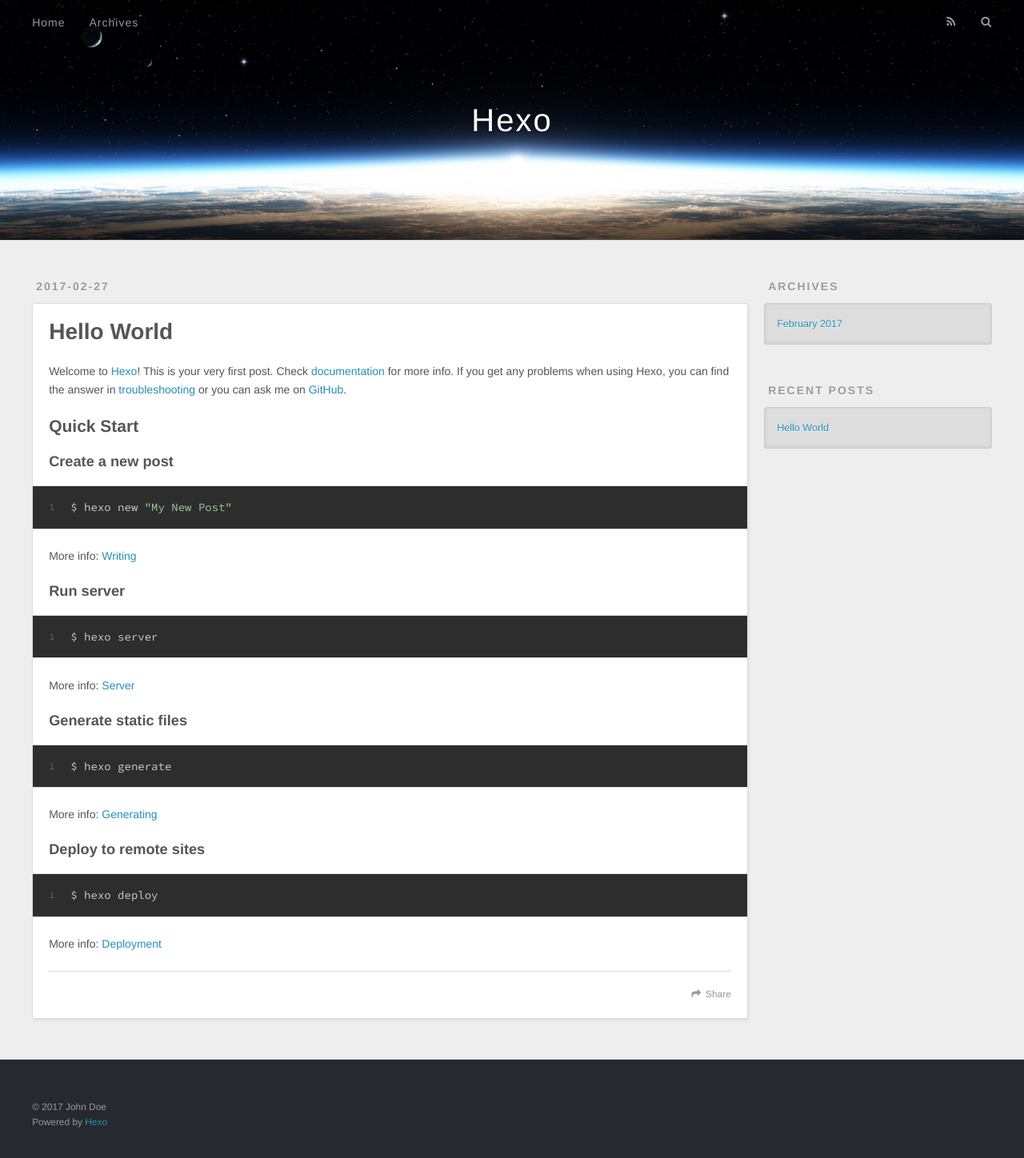
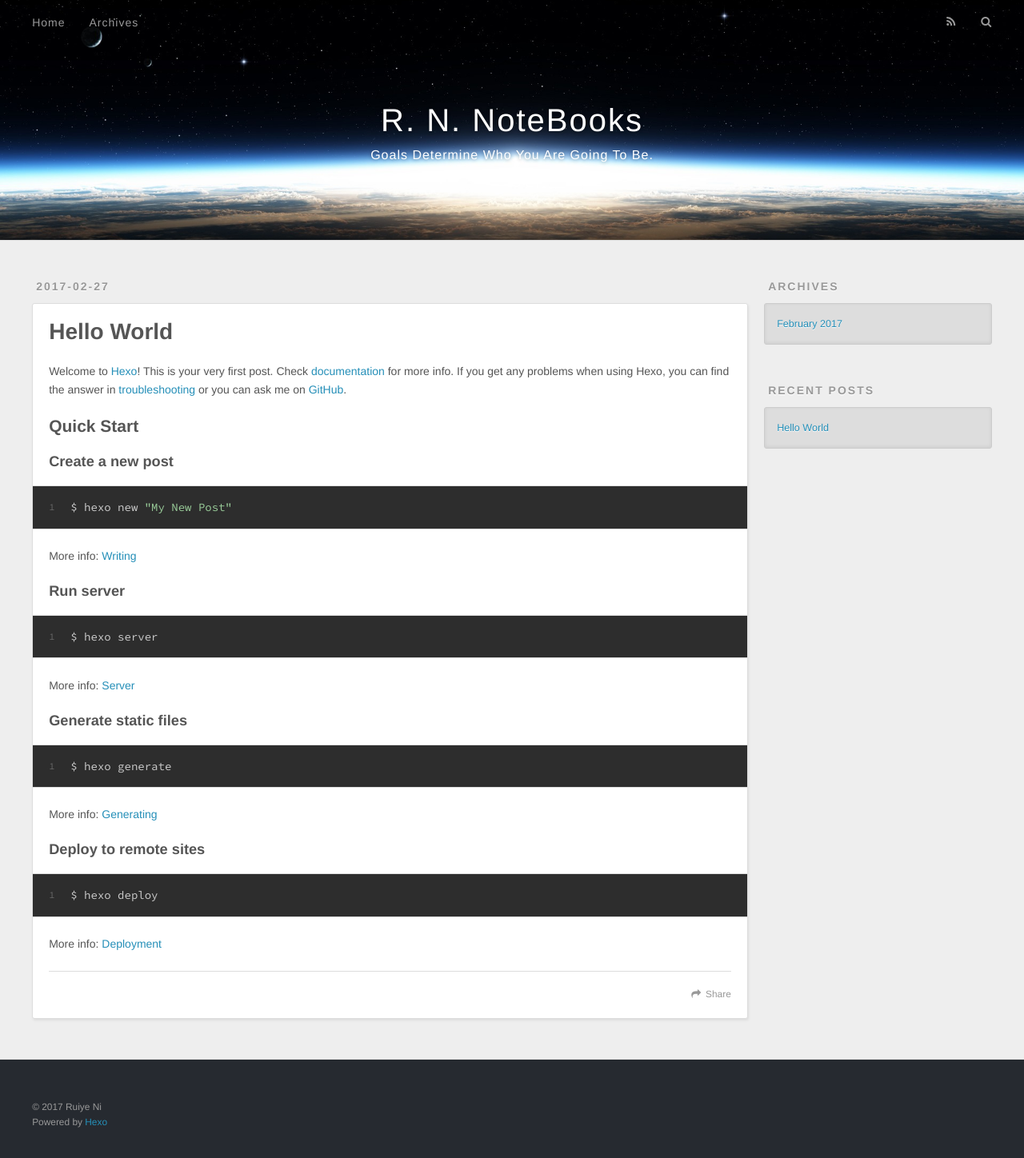
Before and after one commit to RuiyeNi/RuiyeNi.github.io, a plain HTML site: page index.html in a window 1280 px wide. Shown: the whole page at 80% size. Drawn offline with nearby package versions, Linux system fonts and the light colour scheme.

Commit message:
Site updated: 2017-02-27 16:32:29

```diff
--- a/index.html
+++ b/index.html
@@ -3,16 +3,16 @@
 <head>
   <meta charset="utf-8">
 
-  <title>Hexo</title>
+  <title>R. N. NoteBooks</title>
   <meta name="viewport" content="width=device-width, initial-scale=1, maximum-scale=1">
   <meta property="og:type" content="website">
-<meta property="og:title" content="Hexo">
+<meta property="og:title" content="R. N. NoteBooks">
 <meta property="og:url" content="http://yoursite.com/index.html">
-<meta property="og:site_name" content="Hexo">
+<meta property="og:site_name" content="R. N. NoteBooks">
 <meta name="twitter:card" content="summary">
-<meta name="twitter:title" content="Hexo">
+<meta name="twitter:title" content="R. N. NoteBooks">
 
-    <link rel="alternate" href="/atom.xml" title="Hexo" type="application/atom+xml">
+    <link rel="alternate" href="/atom.xml" title="R. N. NoteBooks" type="application/atom+xml">
 
 
     <link rel="icon" href="/favicon.png">
@@ -33,8 +33,12 @@
   <div id="header-outer" class="outer">
     <div id="header-title" class="inner">
       <h1 id="logo-wrap">
-        <a href="/" id="logo">Hexo</a>
+        <a href="/" id="logo">R. N. NoteBooks</a>
       </h1>
+
+        <h2 id="subtitle-wrap">
+          <a href="/" id="subtitle">Goals Determine Who You Are Going To Be.</a>
+        </h2>
 
     </div>
     <div id="header-inner" class="inner">
@@ -96,7 +100,7 @@
 
     </div>
     <footer class="article-footer">
-      <a data-url="http://yoursite.com/2017/02/27/hello-world/" data-id="cizoltzag0000cmstgju2sbft" class="article-share-link">Share</a>
+      <a data-url="http://yoursite.com/2017/02/27/hello-world/" data-id="cizomecfn0000j1st7ev31dtu" class="article-share-link">Share</a>
 
 
     </footer>
@@ -151,7 +155,7 @@
 
   <div class="outer">
     <div id="footer-info" class="inner">
-      &copy; 2017 John Doe<br>
+      &copy; 2017 Ruiye Ni<br>
       Powered by <a href="http://hexo.io/" target="_blank">Hexo</a>
     </div>
   </div>
```
Also changed, not shown: 2017/02/27/hello-world/index.html (+10 -6 lines), archives/2017/02/index.html (+11 -7 lines), archives/2017/index.html (+11 -7 lines), archives/index.html (+11 -7 lines).
